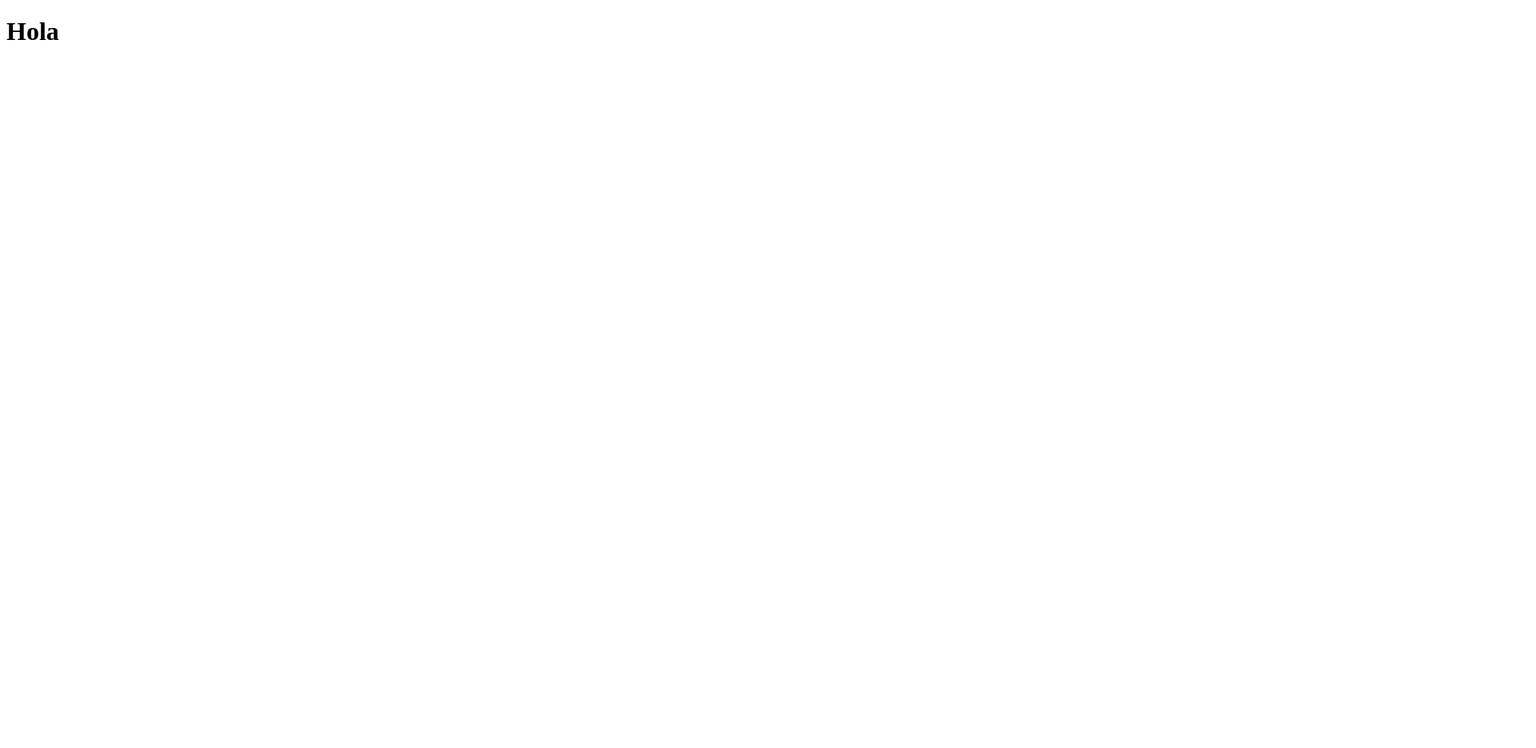
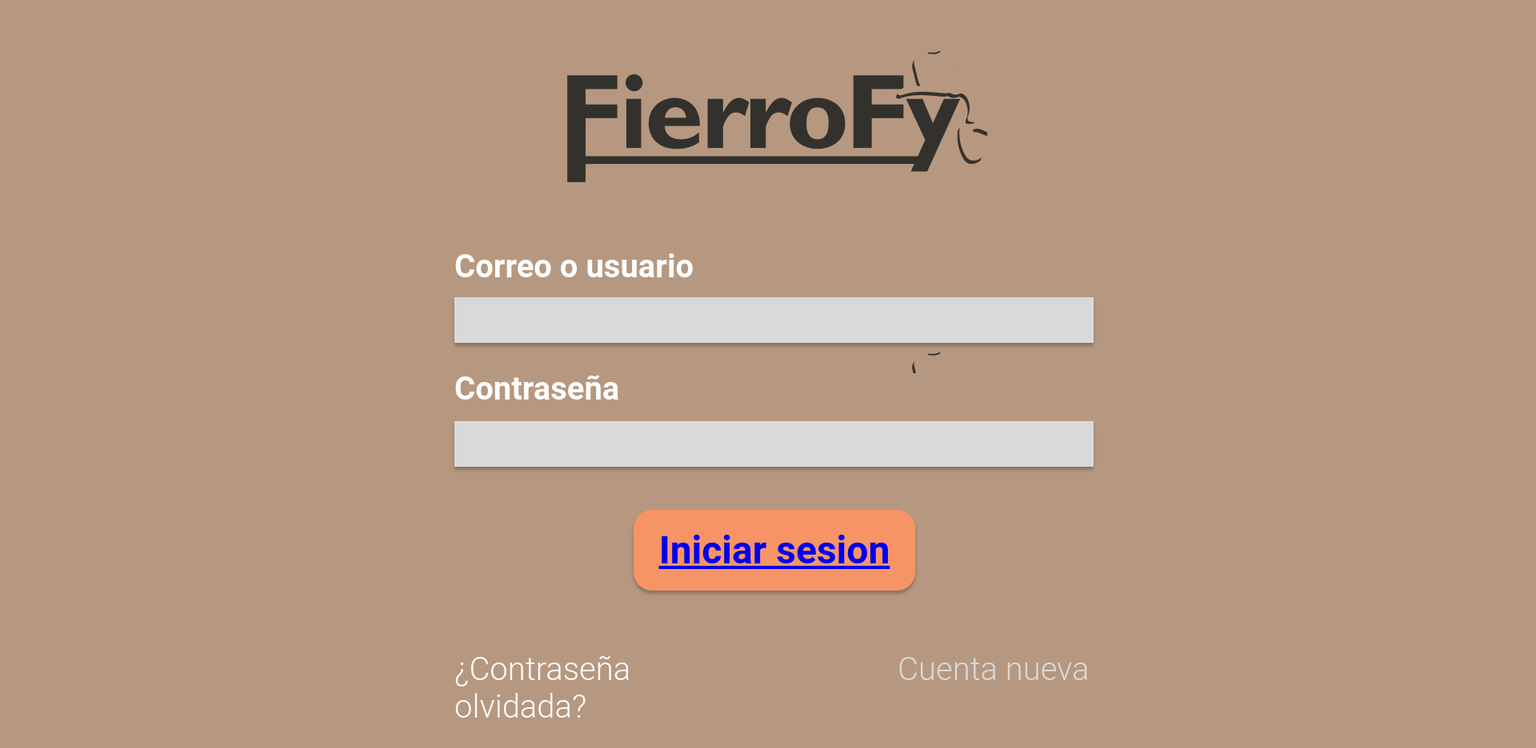
Before and after one commit to marionoches7/Proyecto3., a plain HTML site: page index.html in a window 1280 px wide. Shown: the whole page at 80% size, 1920 px wide, since content can reach past the window. Before the commit the page ends 800 px from the top, so only its background shows below. Drawn offline with Linux system fonts and the light colour scheme.

Commit message:
Update index.html

```diff
--- a/index.html
+++ b/index.html
@@ -4,9 +4,24 @@
     <meta charset="UTF-8">
     <meta http-equiv="X-UA-Compatible" content="IE=edge">
     <meta name="viewport" content="width=device-width, initial-scale=1.0">
-    <title>Document</title>
+    <title>FierroFy</title>
+    <link rel="stylesheet" href="css/estilos.css">
 </head>
 <body>
-    <h1>Hola</h1>
+    <div class="container" id="fondo">
+    <div id="fondo"></div>
+    <div id="logo"></div>
+    <div id="correo">Correo o usuario</div>
+    <div id="texto"></div>
+    <div id="contraseña">Contraseña</div>
+    <div id="texto2"></div>
+<center>
+    <div id="boton"><a href="inicio.html">Iniciar sesion</a></div>
+</center>
+    <div id="olvidada">¿Contraseña olvidada?</div>
+    <div id="nueva">Cuenta nueva</div>
+</div>
+
+
 </body>
 </html>
```
